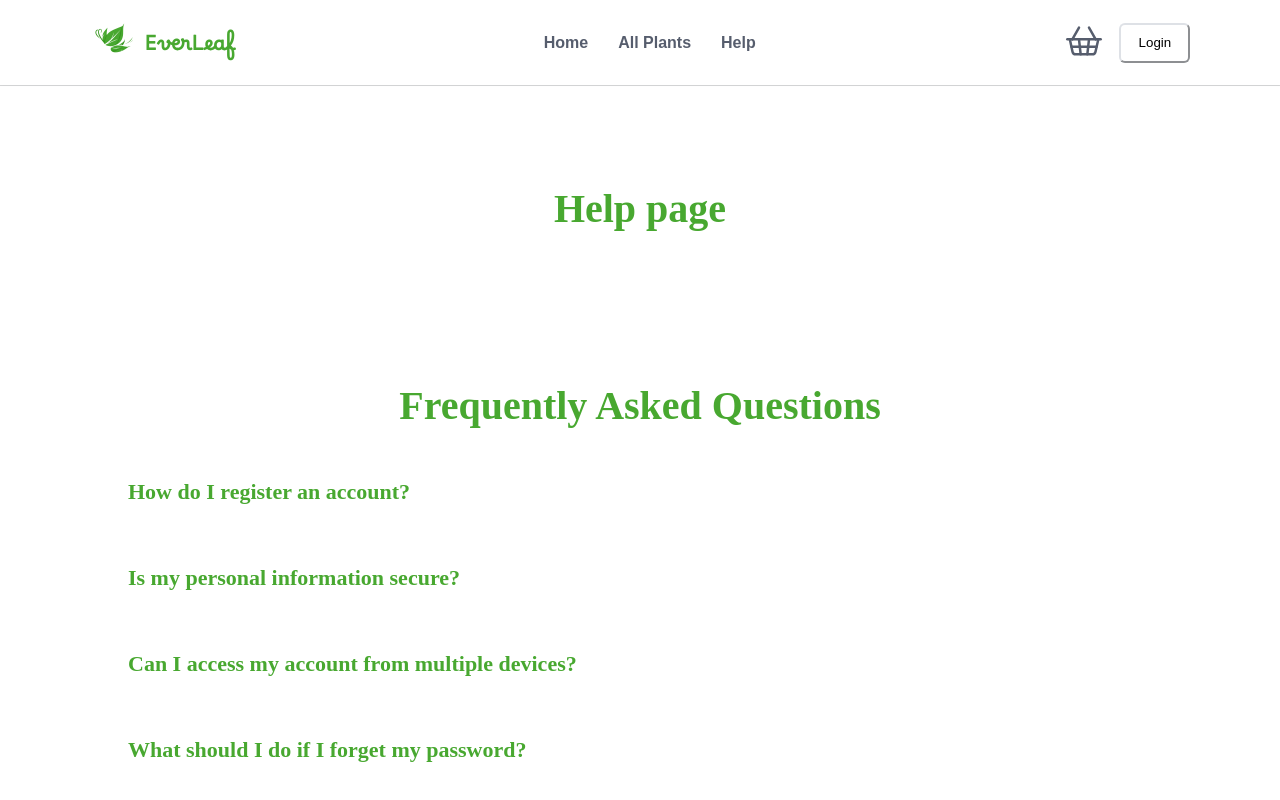
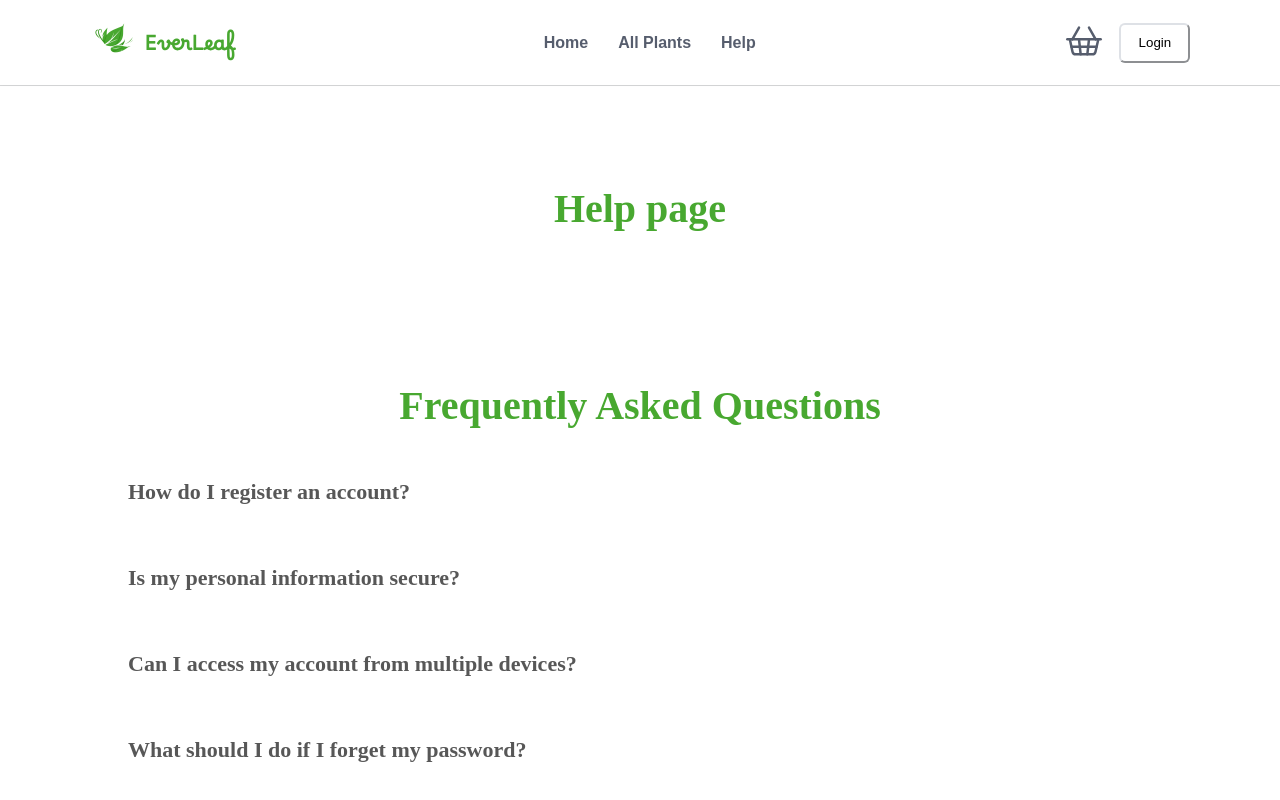
Before and after one commit to Elnaz-Talebi/final-project, a Next.js app in the folder web/: page /help in a window 1280 px wide. Shown: the top 800 px of the page. Built offline with nearby package versions, Linux system fonts and the light colour scheme; no server answers.

Commit message:
footer and QA small changes

```diff
--- a/web/src/components/Footer/page.module.css
+++ b/web/src/components/Footer/page.module.css
@@ -38,5 +38,6 @@
     .links{
         gap: 40px;
         margin-left: auto;
+        margin-right: auto;
     }
 }
--- a/web/src/components/QA/page.module.css
+++ b/web/src/components/QA/page.module.css
@@ -20,7 +20,7 @@
   font-family: Lora;
   font-size: 30px;
   margin-bottom: 20px;
-  color: #48a830ff;
+  color: rgba(0, 0, 0, 0.659);
 }
 
 .section {
```
